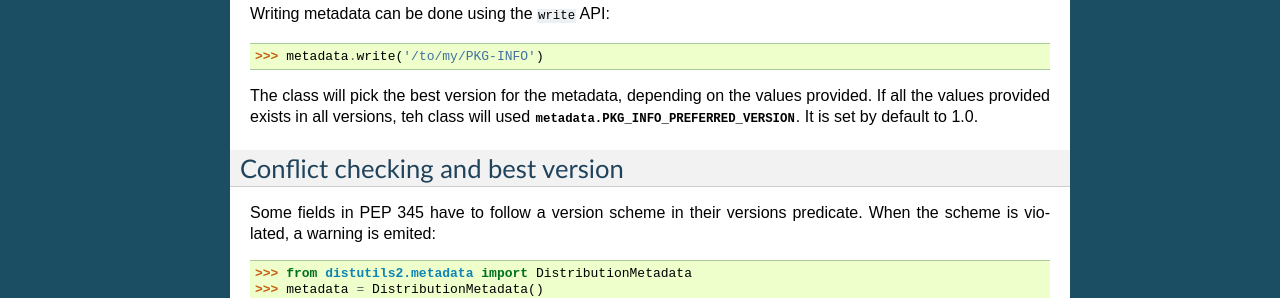
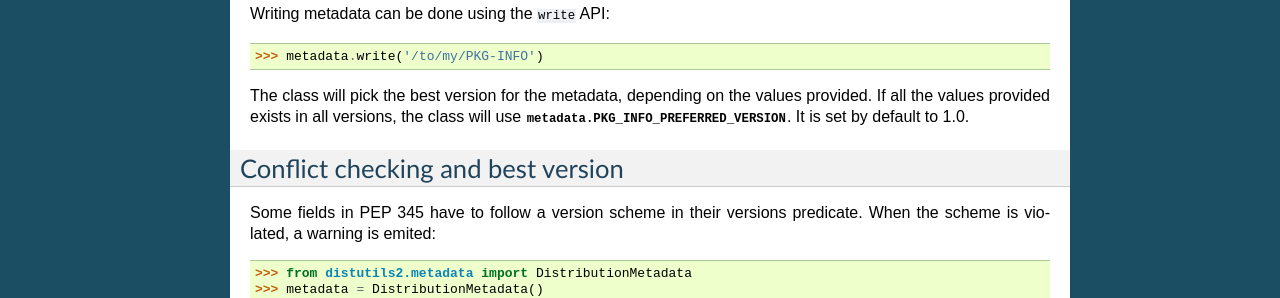
Before and after one commit to crateio/distutils2, a Sphinx documentation site: the page built from docs/source/metadata.rst, in a window 1280 px wide. Shown: the part 1134-1432 px from the top of the page. Built offline with Sphinx 7.4.7, drawn with Linux system fonts in a browser that asks for light colours.

Commit message:
typo fix in Metadata documentation

```diff
--- a/docs/source/metadata.rst
+++ b/docs/source/metadata.rst
@@ -71,8 +71,8 @@ Writing metadata can be done using the ``write`` API::
     >>> metadata.write('/to/my/PKG-INFO')
 
 The class will pick the best version for the metadata, depending on the values
-provided. If all the values provided exists in all versions, teh class will
-used :attr:`metadata.PKG_INFO_PREFERRED_VERSION`. It is set by default to 1.0.
+provided. If all the values provided exists in all versions, the class will
+use :attr:`metadata.PKG_INFO_PREFERRED_VERSION`. It is set by default to 1.0.
 
 
 Conflict checking and best version
```
